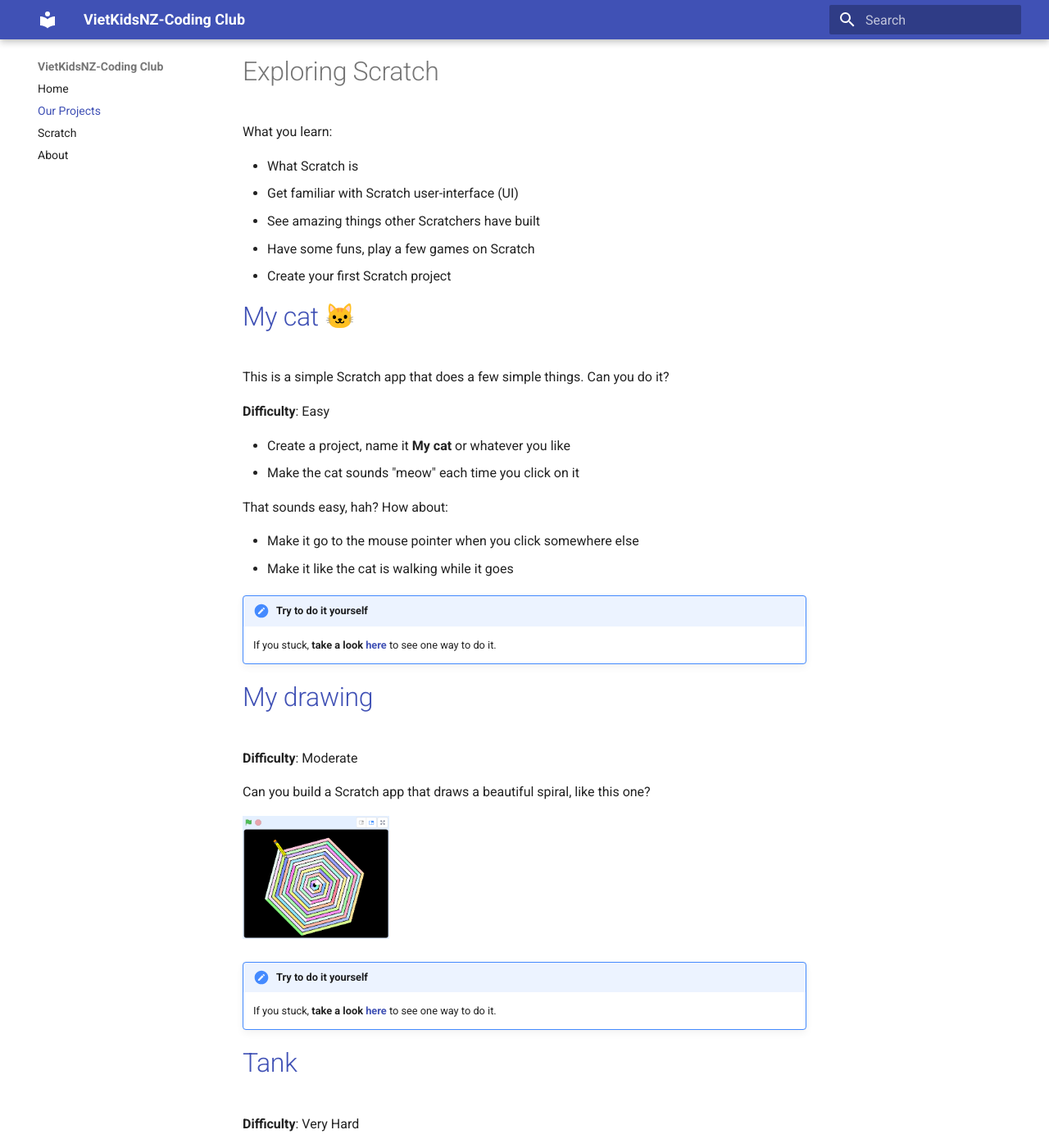
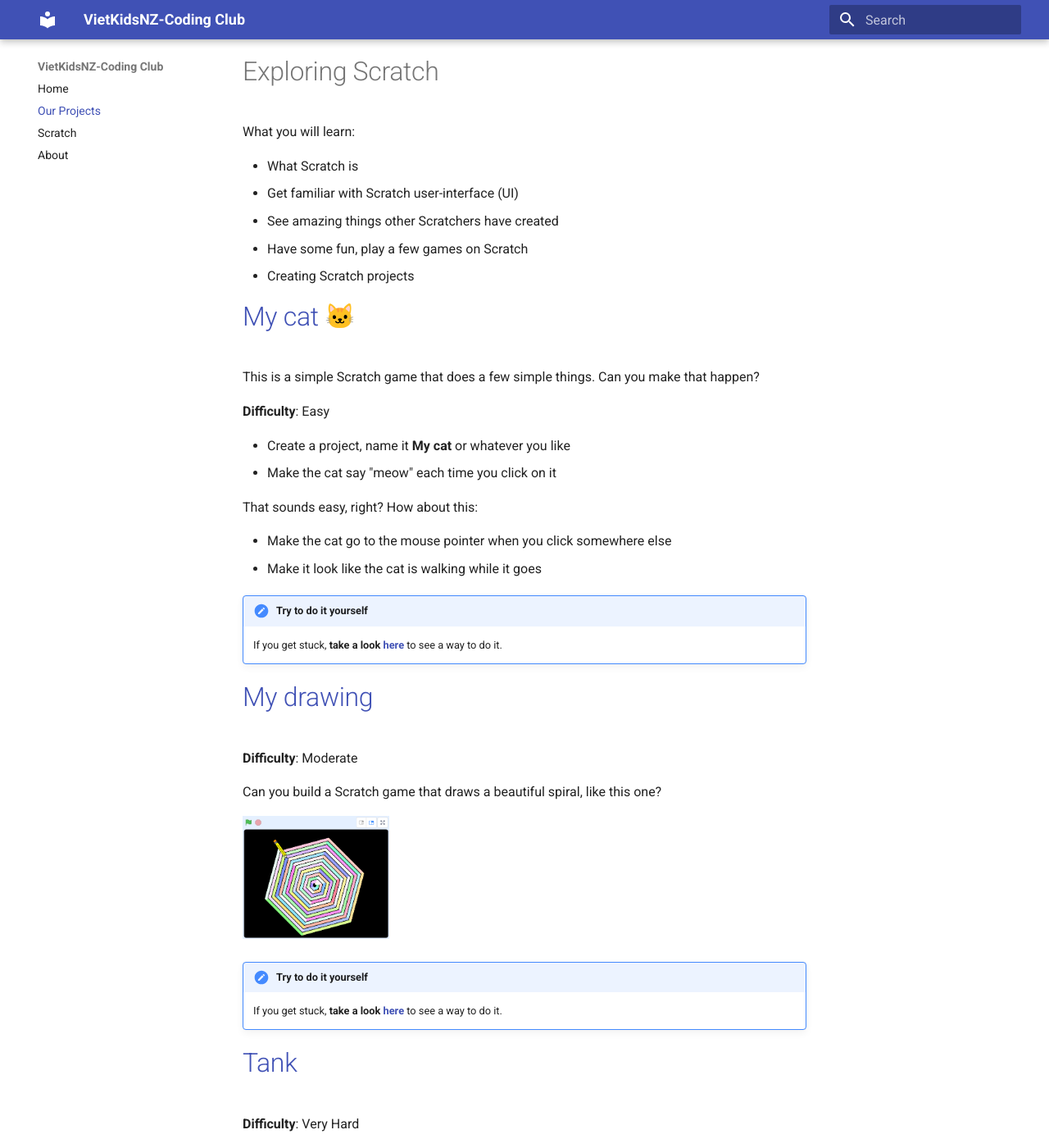
Before and after one commit to trungdtbk/VietKidsNZ-CC, an MkDocs documentation site: the page built from docs/projects.md, in a window 1280 px wide and 1400 px high, scrolled down 333 px. Shown: the whole window at 82% size. Built offline with MkDocs 1.6.1 and Material for MkDocs 9.7.7, drawn with Linux system fonts in a browser that asks for light colours; emoji names are drawn with the system emoji font; some of the changed text lies outside the part shown.

Commit message:
update, fix typos

```diff
--- a/docs/projects.md
+++ b/docs/projects.md
@@ -8,41 +8,41 @@
 
 # Exploring Scratch
 
-What you learn:
+What you will learn:
 
 * What Scratch is
 * Get familiar with Scratch user-interface (UI)
-* See amazing things other Scratchers have built
-* Have some funs, play a few games on Scratch
-* Create your first Scratch project
+* See amazing things other Scratchers have created
+* Have some fun, play a few games on Scratch
+* Creating Scratch projects
 
 # [My cat :cat:](my-cat)
 
-This is a simple Scratch app that does a few simple things. Can you do it?
+This is a simple Scratch game that does a few simple things. Can you make that happen?
 
 **Difficulty**: Easy
 
 * Create a project, name it **My cat** or whatever you like
-* Make the cat sounds "meow" each time you click on it
+* Make the cat say "meow" each time you click on it
 
-That sounds easy, hah? How about:
+That sounds easy, right? How about this:
 
-* Make it go to the mouse pointer when you click somewhere else
-* Make it like the cat is walking while it goes
+* Make the cat go to the mouse pointer when you click somewhere else
+* Make it look like the cat is walking while it goes
 
 !!! challenge "Try to do it yourself"
-    If you stuck, **take a look [here](my-cat)** to see one way to do it.
+    If you get stuck, **take a look [here](my-cat)** to see a way to do it.
 
 # [My drawing](my-drawing)
 
 **Difficulty**: Moderate
 
-Can you build a Scratch app that draws a beautiful spiral, like this one?
+Can you build a Scratch game that draws a beautiful spiral, like this one?
 
 ![](/images/my-drawing/1.png){: style="max-height:150px;width:auto;height:auto;"}
 
 !!! challenge "Try to do it yourself"
-    If you stuck, **take a look [here](my-drawing)** to see one way to do it.
+    If you get stuck, **take a look [here](my-drawing)** to see a way to do it.
 
 
 # [Tank](tank)
```
Also changed, not shown: other parts of docs/projects.md (+5 -1 lines), docs/about.md (+3 -1 lines), docs/index.md (+3 -2 lines), docs/scratch.md (+1 -1 lines).
